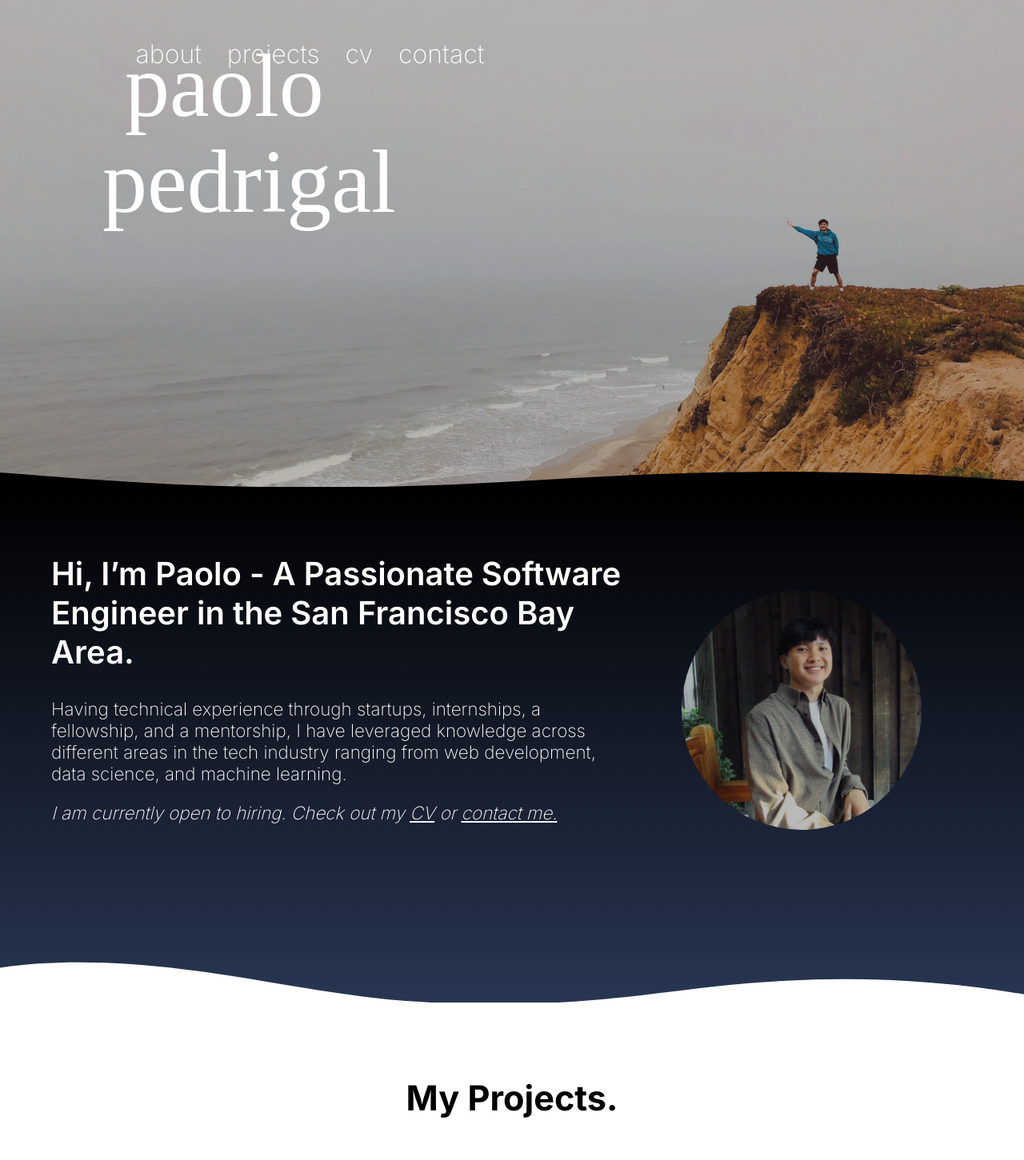
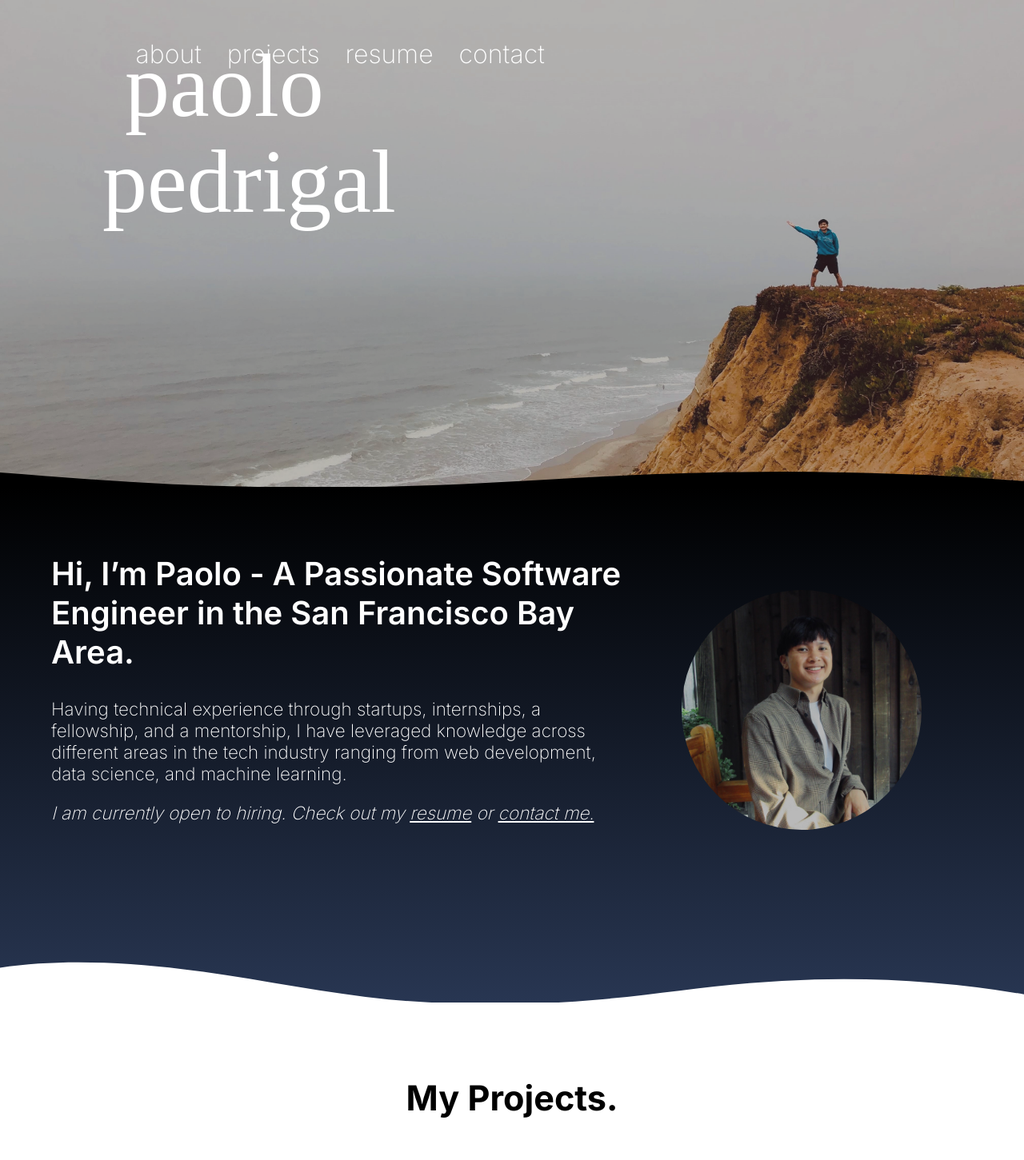
Before and after one commit to paolopedrigal/paolopedrigal.github.io, a React (Create React App) app: page / in a window 1280 px wide. Shown: the top 1451 px of the page at 80% size. Built offline with nearby package versions, Linux system fonts and the light colour scheme; a web font is replaced by a local one.

Commit message:
Update resume

```diff
--- a/src/About/About.css
+++ b/src/About/About.css
@@ -96,7 +96,7 @@
 /* Medium size screen - Desktop */
 @media (min-width: 600px) {
   .about-me-container {
-    height: 395px;
+    height: 475px;
   }
   .about-me-pic-container {
     opacity: 1;
@@ -121,7 +121,6 @@
 @media (min-width: 1025px) {
   .about-me-container {
     padding-top: 50px;
-    height: 475px;
   }
 
   .about-me-pic-container {
--- a/src/About/About.tsx
+++ b/src/About/About.tsx
@@ -56,7 +56,7 @@ export default function About() {
                 rel="noreferrer"
                 style={{ color: "white" }}
               >
-                CV
+                resume
               </a>
               &nbsp;or&nbsp;
               <a
--- a/src/App.tsx
+++ b/src/App.tsx
@@ -87,7 +87,7 @@ function App() {
             onMouseLeave={() => removeUnderline(resumeNavRef)}
           >
             <a href={resume} target="_blank" rel="noreferrer" id="resume-nav">
-              cv
+              resume
             </a>
           </li>
           <li
```
Also changed, not shown: 1 other file (tests, documents, lock files or other folders).
